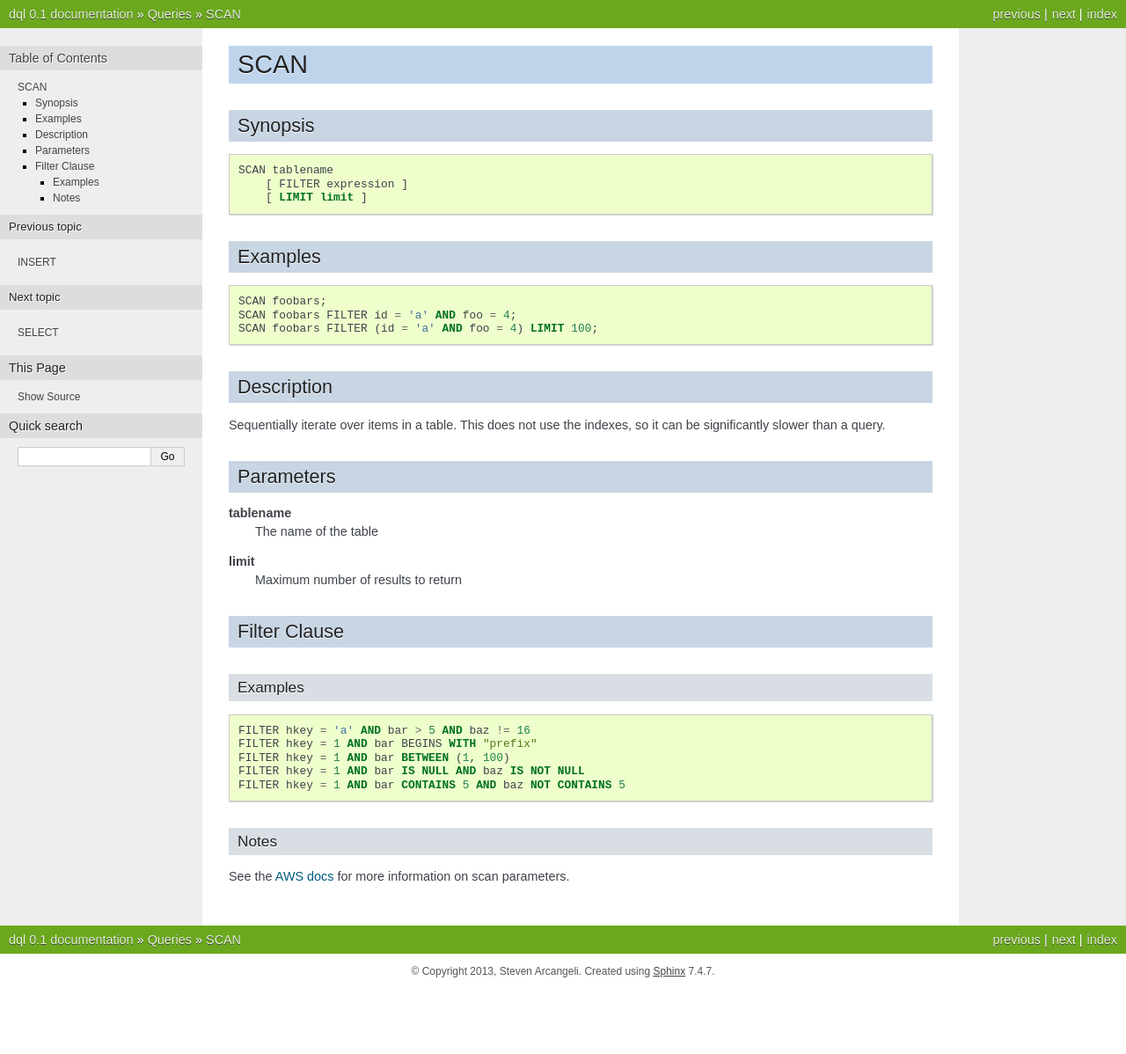
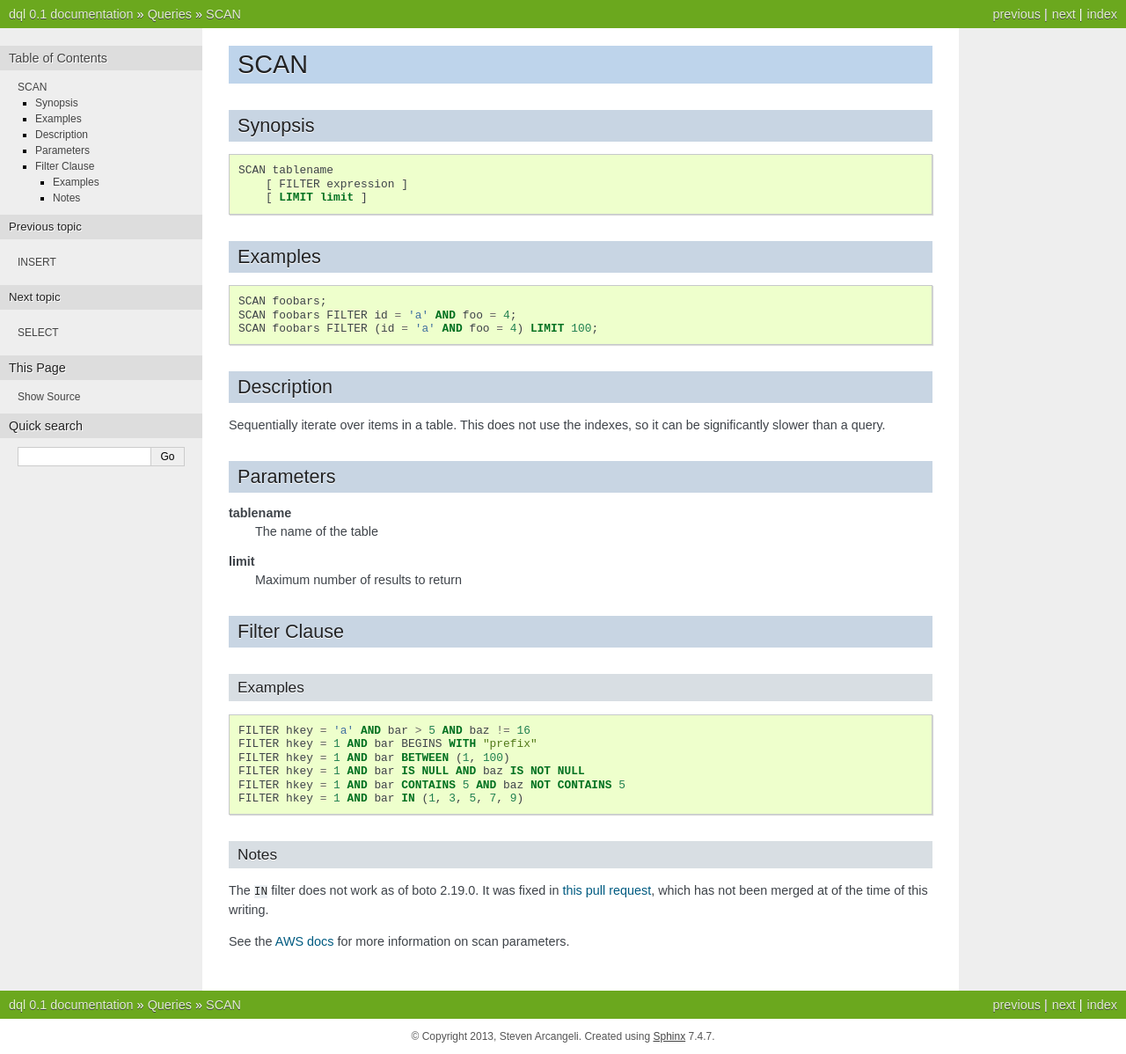
Before and after one commit to stevearc/dql, a Sphinx documentation site: the page built from doc/topics/queries/scan.rst, in a window 1280 px wide. Shown: the whole page at 88% size. Built offline with Sphinx 7.4.7, drawn with Linux system fonts in a browser that asks for light colours; before the commit the page ends 1124 px from its top, so only the background shows below that.

Commit message:
Updating docs for the scan 'IN' filter

```diff
--- a/README.rst
+++ b/README.rst
@@ -52,7 +52,6 @@ installed.
 
 TODO
 ====
-* Fix the 'IN' filter in boto
 * file execution
 * Fetch cloudwatch metrics during table describe
 * Engine should have local scope for variable name resolution
--- a/doc/topics/queries/scan.rst
+++ b/doc/topics/queries/scan.rst
@@ -42,9 +42,14 @@ Examples
     FILTER hkey = 1 AND bar BETWEEN (1, 100)
     FILTER hkey = 1 AND bar IS NULL AND baz IS NOT NULL
     FILTER hkey = 1 AND bar CONTAINS 5 AND baz NOT CONTAINS 5
+    FILTER hkey = 1 AND bar IN (1, 3, 5, 7, 9)
 
 Notes
 #####
+The ``IN`` filter does not work as of boto 2.19.0. It was fixed in `this pull
+request <https://github.com/boto/boto/pull/1896>`_, which has not been merged
+at of the time of this writing.
+
 See the `AWS docs
 <http://docs.aws.amazon.com/amazondynamodb/latest/APIReference/API_Scan.html>`_
 for more information on scan parameters.
--- a/setup.py
+++ b/setup.py
@@ -11,7 +11,7 @@ README = open(os.path.join(HERE, 'README.rst')).read()
 CHANGES = open(os.path.join(HERE, 'CHANGES.rst')).read()
 
 REQUIREMENTS = [
-    'boto',
+    'boto>=2.19.0',
     'pyparsing',
     'nose',
     'mock',
```
Also changed, not shown: 1 other file.
